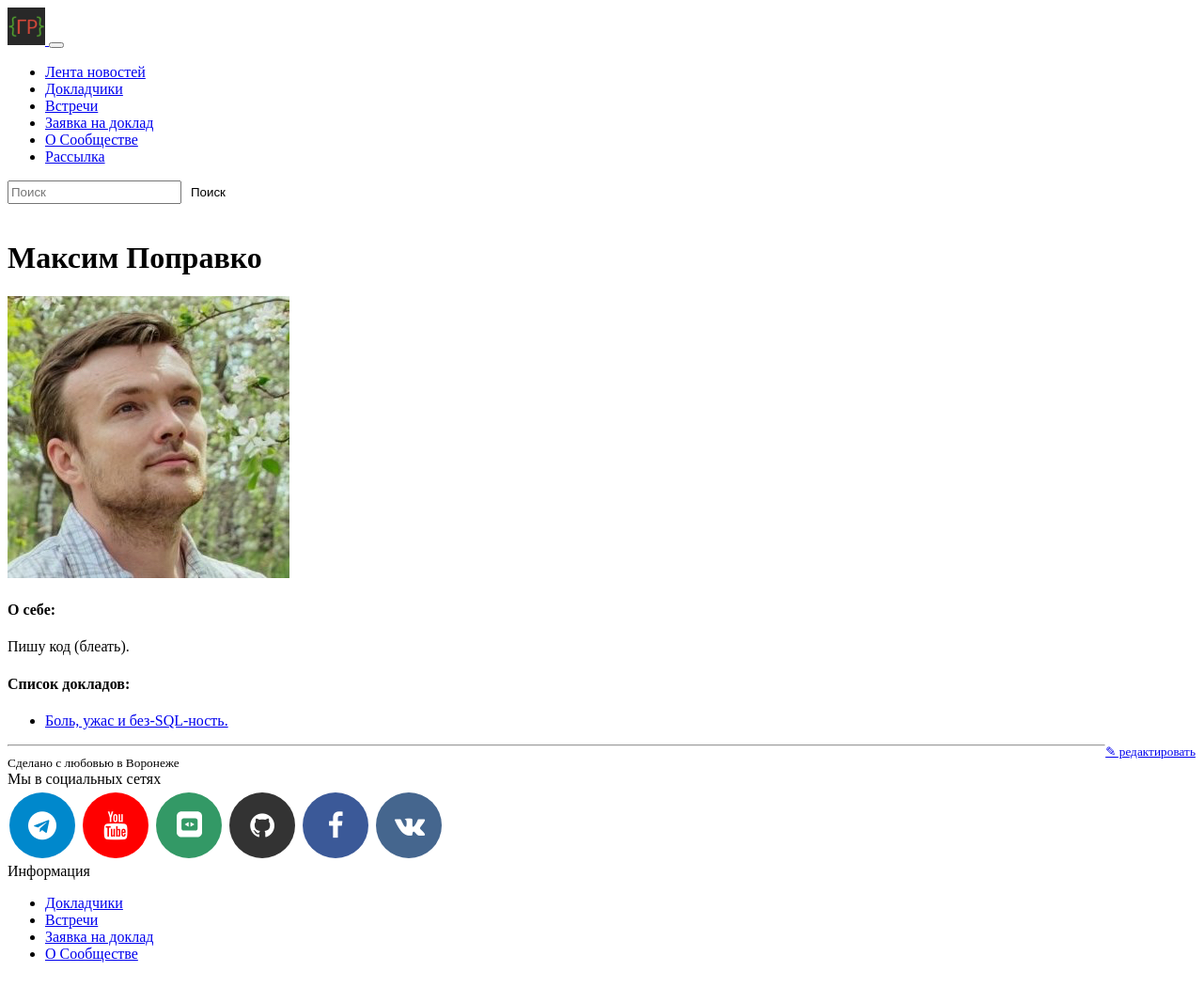
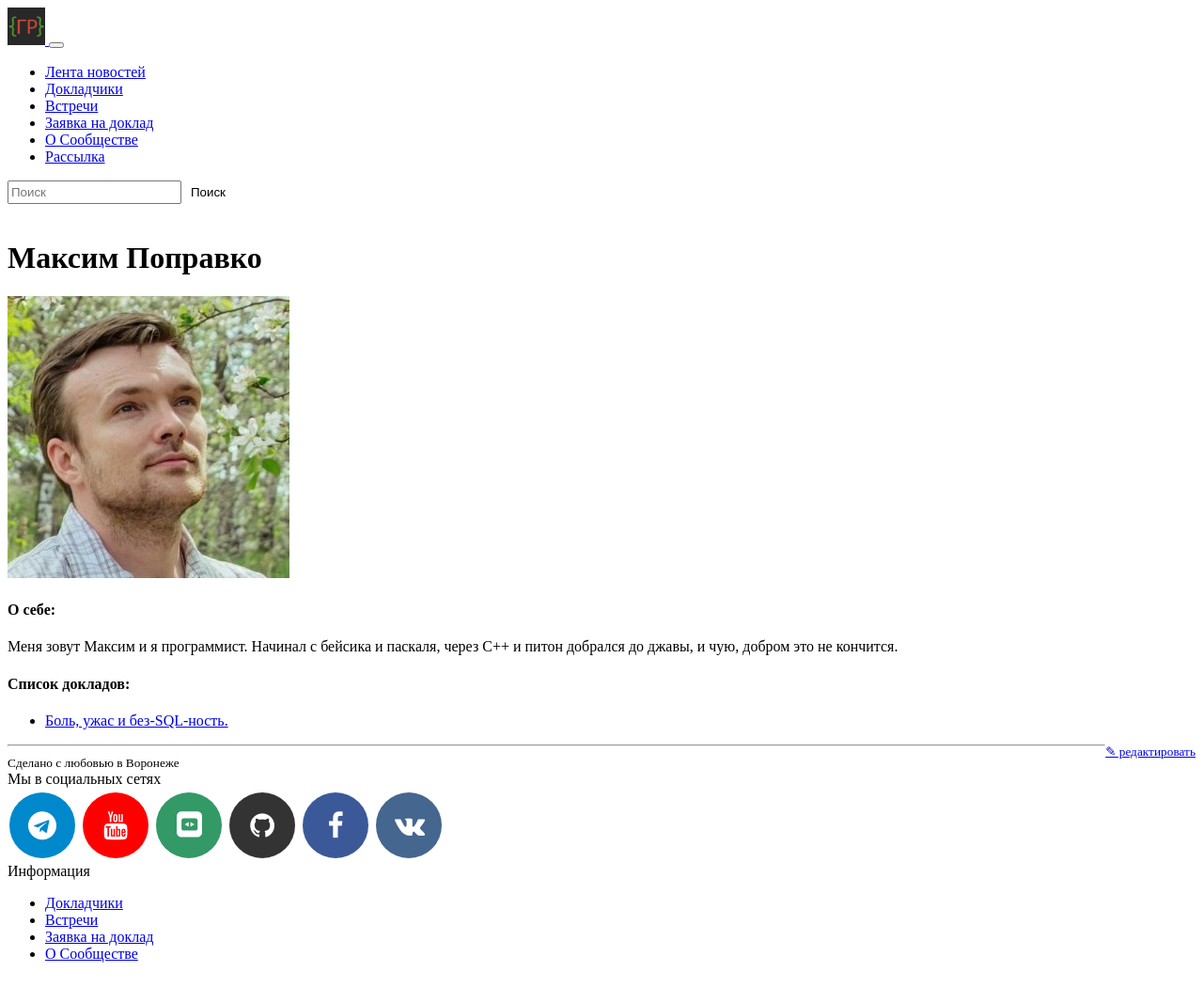
Before and after one commit to deeprefactoring/deeprefactoring.github.io, a Jekyll site: the page built from _speakers/maxim-popravko.md, in a window 1280 px wide. Shown: the whole page at 94% size. Built offline with Jekyll 4.4.1, drawn with Linux system fonts in a browser that asks for light colours; nearby versions of some CDN libraries.

Commit message:
update maxim-popravko

```diff
--- a/_speakers/maxim-popravko.md
+++ b/_speakers/maxim-popravko.md
@@ -6,5 +6,6 @@ avatar: /assets/avatars/maxim-popravko.jpg
 slug: maxim-popravko
 
 about: >
-  Пишу код (блеать).
+  Меня зовут Максим и я программист.
+  Начинал с бейсика и паскаля, через С++ и питон добрался до джавы, и чую, добром это не кончится.
 ---
```
Also changed, not shown: _posts/2016-12-27-meetup-13.md (+1 -1 lines).
